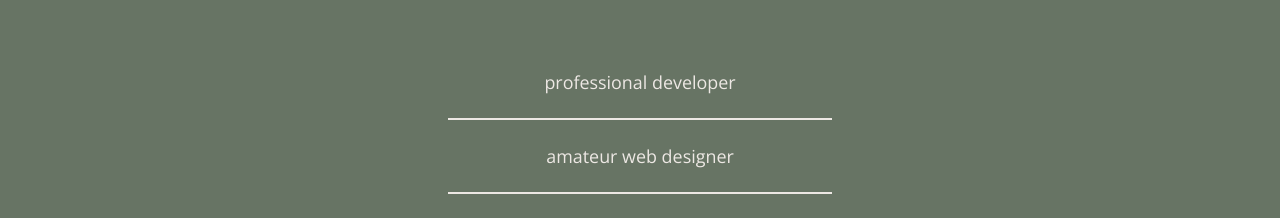
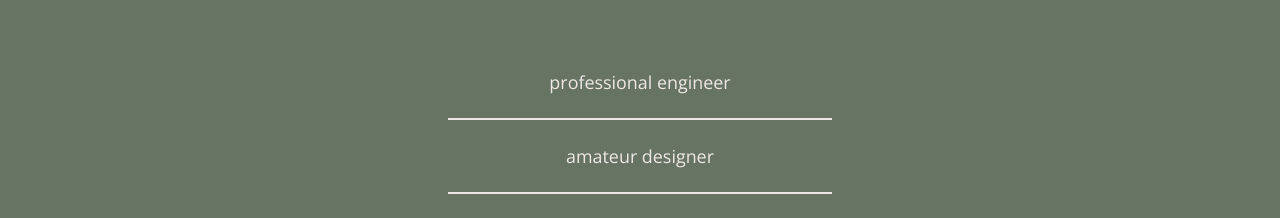
Before and after one commit to pbortnick/pamelahoneybortnick, a Next.js app: page /about in a window 1280 px wide. Shown: the part 207-425 px from the top of the page. Built offline with nearby package versions, Linux system fonts and the light colour scheme; a web font is replaced by a local one.

Commit message:
edit about

```diff
--- a/views/about/index.tsx
+++ b/views/about/index.tsx
@@ -15,7 +15,7 @@ export default function AboutView() {
             color="offwhite"
             className={s.iconDivider}
           />
-          <span>professional developer</span>
+          <span>professional engineer</span>
         </div>
         <div className={s.divider} />
         <div className={s.detail}>
@@ -25,7 +25,7 @@ export default function AboutView() {
             color="offwhite"
             className={s.iconDivider}
           />
-          <span>amateur web designer</span>
+          <span>amateur designer</span>
         </div>
         <div className={s.divider} />
         <div className={s.detail}>
```
